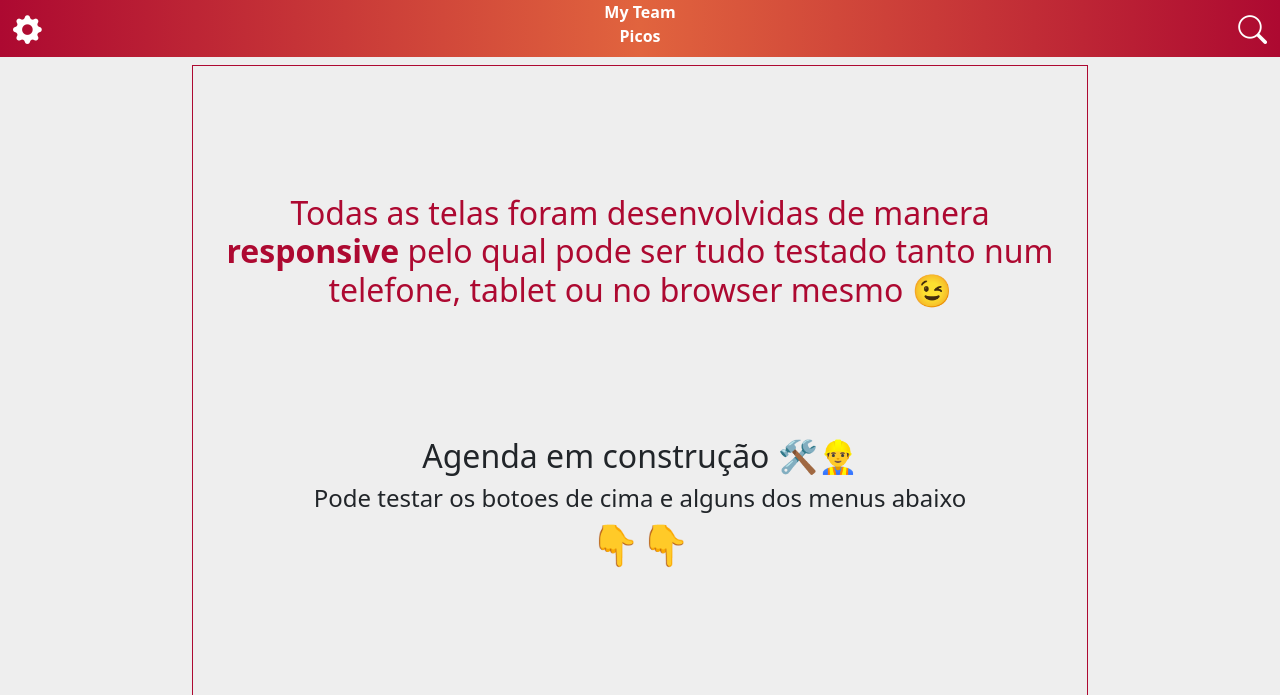
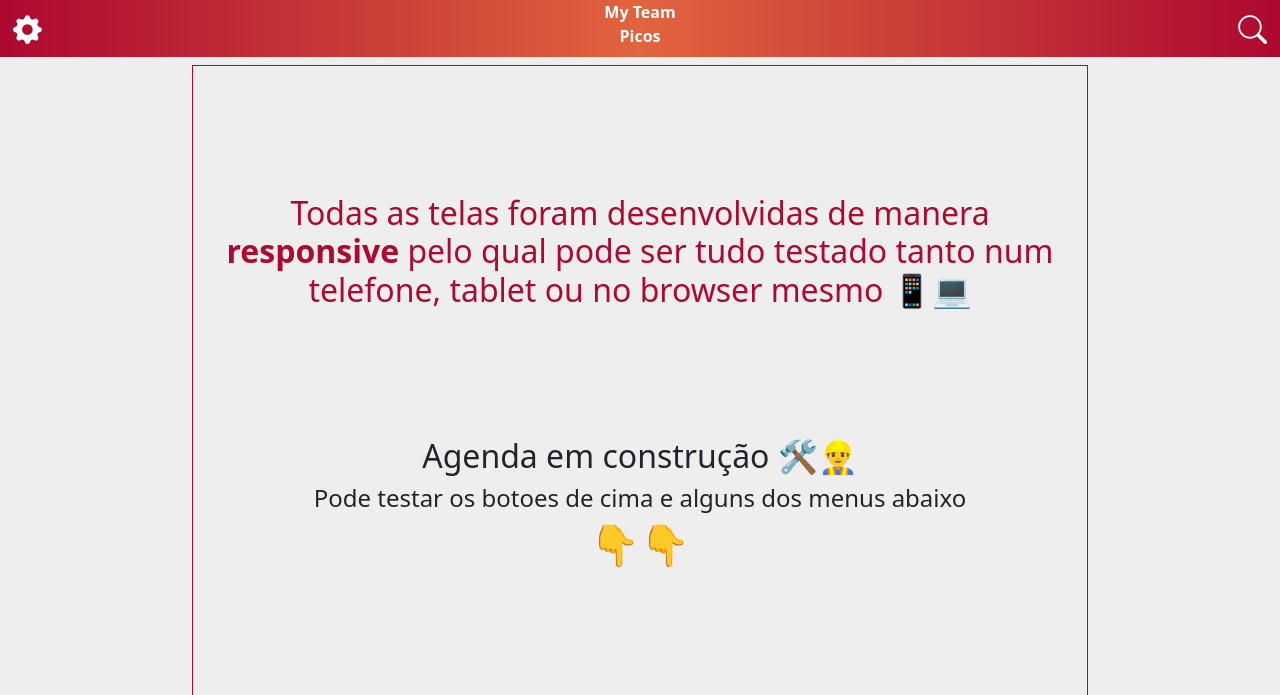
Before and after one commit to juancho108/picos-scc, a website: page index.html in a window 1280 px wide. Shown: the top 695 px of the page. Drawn offline with nearby package versions, Linux system fonts and the light colour scheme.

Commit message:
arreglados emojis 2

```diff
--- a/index.html
+++ b/index.html
@@ -41,7 +41,7 @@
   <main class="container-fluid d-flex justify-content-center align-items-center" ">
     <div class="row text-center d-flex align-items-center" style="overflow:hidden; width:70vw; height:80vh; border: 1px solid var(--vermelho-geral)"">
       <div class="col">
-        <h2 style="color: var(--vermelho-geral);">Todas as telas foram desenvolvidas de manera <span><strong>responsive</strong></span> pelo qual pode ser tudo testado tanto num telefone, tablet ou no browser mesmo 😉</h2>
+        <h2 style="color: var(--vermelho-geral);">Todas as telas foram desenvolvidas de manera <span><strong>responsive</strong></span> pelo qual pode ser tudo testado tanto num telefone, tablet ou no browser mesmo 📱💻</h2>
         <br><br><br><br><br>
         <h2>Agenda em construção 🛠👷‍♂️</h2>
         <h4>Pode testar os botoes de cima e alguns dos menus abaixo</h4>
```
